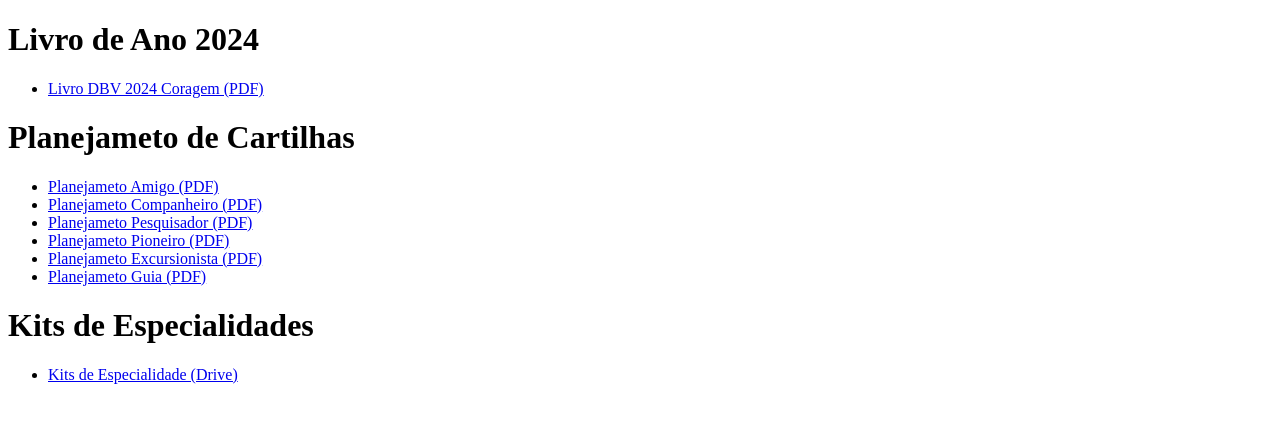
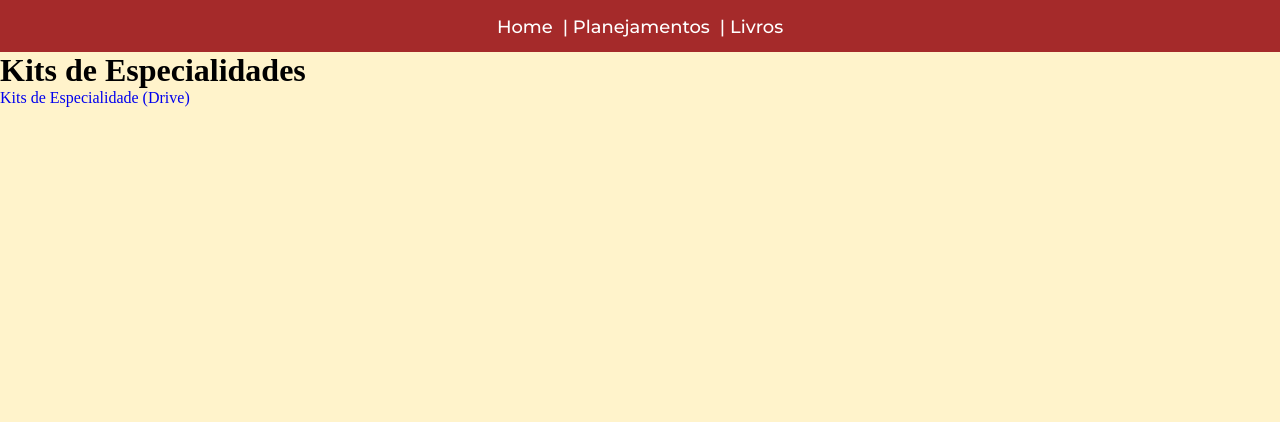
Before and after one commit to marlico77/arquivos-dbv, a plain HTML site: page index.html in a window 1280 px wide. Drawn offline with Linux system fonts and the light colour scheme.

Commit message:
atualização das paginas

```diff
--- a/index.html
+++ b/index.html
@@ -4,40 +4,31 @@
 <head>
         <meta charset="UTF-8">
         <meta name="viewport" content="width=device-width, initial-scale=1.0">
-    <title>Downloads</title>
+        <title>Home</title>
         <link rel="shortcut icon" href="./logo-tribo.png" type="image/x-icon">
+        <link rel="stylesheet" href="style.css">
 </head>
 
 <body>
-    <h1>Livro de Ano 2024</h1>
-    <ul>
-        <li><a href="./Livro do Ano/Livro DBV 2024 Coragem.pdf" download="Livro DBV 2024 Coragem">Livro DBV 2024 Coragem
-                (PDF)</a>
-        </li>
-    </ul>
+        <header class="cabecalho">
+                <nav class="cabecalho__menu">
+                        <a class="cabecalho__menu__link" href="./index.html">Home</a>
+                        <a class="cabecalho__menu__link" href="./planejamento.html"> | Planejamentos</a>
+                        <a class="cabecalho__menu__link" href="./livro.html"> | Livros</a>
+                </nav>
+        </header>
+        <main class="titulo_pai">
 
-    <h1>Planejameto de Cartilhas</h1>
-    <ul>
-        <li><a href="./Planejamentos/01-planejamento-cartao-de-amigo.pdf"
-                download="01-planejamento-cartao-de-amigo">Planejameto Amigo (PDF)</a></li>
-        <li><a href="./Planejamentos/02-planejamento-cartao-companheiro-1.pdf"
-                download="02-planejamento-cartao-companheiro-1">Planejameto Companheiro (PDF)</a></li>
-        <li><a href="./Planejamentos/03-planejamento-do-cartao-pesquisador.pdf"
-                download="03-planejamento-do-cartao-pesquisador">Planejameto Pesquisador (PDF)</a></li>
-        <li><a href="./Planejamentos/04-planejamento-cartao-pioneiros.pdf"
-                download="04-planejamento-cartao-pioneiros">Planejameto Pioneiro (PDF)</a></li>
-        <li><a href="./Planejamentos/05-planejamento-cartao-excursionista.pdf"
-                download="05-planejamento-cartao-excursionista">Planejameto Excursionista (PDF)</a></li>
-        <li><a href="./Planejamentos/06-planejamento-cartao-guia.pdf" download="06-planejamento-cartao-guia">Planejameto
-                Guia (PDF)</a></li>
 
-    </ul>
 
-    <h1>Kits de Especialidades</h1>
+                <h1 class="titulo">Kits de Especialidades</h1>
                 <ul>
                         <li><a href="https://drive.google.com/drive/folders/12b1MwzbwEF4b-UMQOHqPQcpDrk8GYCc-?usp=sharing"
                                         target="_blank">Kits de Especialidade (Drive)</a></li>
                 </ul>
+        </main>
+        <footer></footer>
+
 </body>
 
 </html>
--- /dev/null
+++ b/style.css
@@ -0,0 +1,39 @@
+@import url('https://fonts.googleapis.com/css2?family=Montserrat:wght@500&display=swap');
+
+* {
+    margin: 0;
+    padding: 0;
+    text-decoration: none;
+}
+
+body {
+    box-sizing: border-box;
+    background-color: #fff3cb;
+}
+
+.cabecalho {
+    background-color: #A52A2A;
+    padding: 1.22%;
+    text-align: center;
+    font-size: 1.12rem;
+    font-weight: 400;
+    text-decoration: none;
+
+
+
+}
+
+.cabecalho__menu {
+    display: flex;
+    gap: 10px;
+    justify-content: center;
+
+}
+
+.cabecalho__menu__link {
+    color: white;
+    font-weight: 500;
+    font-family: 'Montserrat', sans-serif;
+
+
+}
```
Also changed, not shown: livro.html (added, +33 -0 lines), planejamento.html (added, +44 -0 lines). Lines whose indentation alone changed are shown as unchanged.
